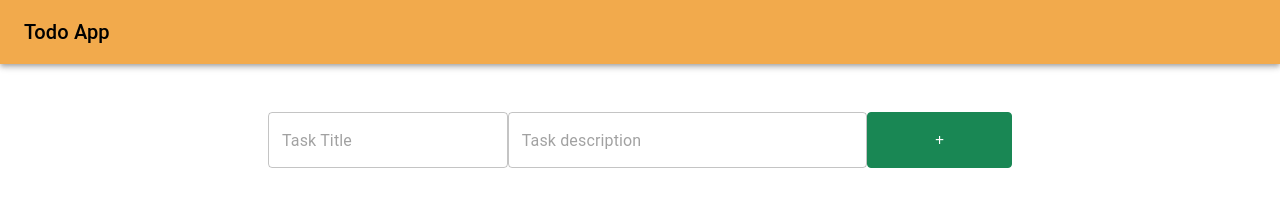
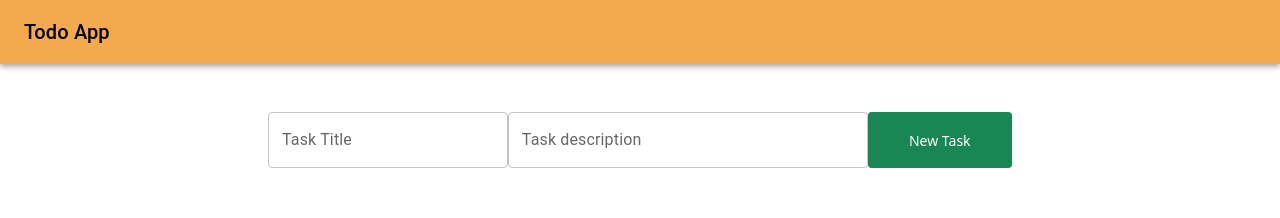
Before and after one commit to TheRplima/react-todo-front, a React (Create React App) app: page /react-todo-front/todo in a window 1280 px wide. Shown: the top 218 px of the page. Built offline with nearby package versions, Linux system fonts and the light colour scheme; no server answers.

Commit message:
FIX - Missing the label prop on Textfield component

```diff
--- a/src/components/InputItem/InputItem.js
+++ b/src/components/InputItem/InputItem.js
@@ -206,6 +206,7 @@ export default class InputItem extends Component {
             <TextField
               type="text"
               name="title"
+              label="Task Title"
               placeholder="Task Title"
               value={title}
               onChange={this.onChangehandler}
@@ -215,6 +216,7 @@ export default class InputItem extends Component {
             <TextField
               type="text"
               name="description"
+              label="Task description"
               placeholder="Task description"
               value={description}
               onChange={this.onChangehandler}
@@ -224,10 +226,10 @@ export default class InputItem extends Component {
             />
             <Button
               color="success"
-              className="font-weight-bold add-task"
+              className="font-weight-bold add-task btn-sm"
               onClick={this.addItem}
             >
-              +
+              New Task
             </Button>
           </ThemeProvider>
         </div>
```
